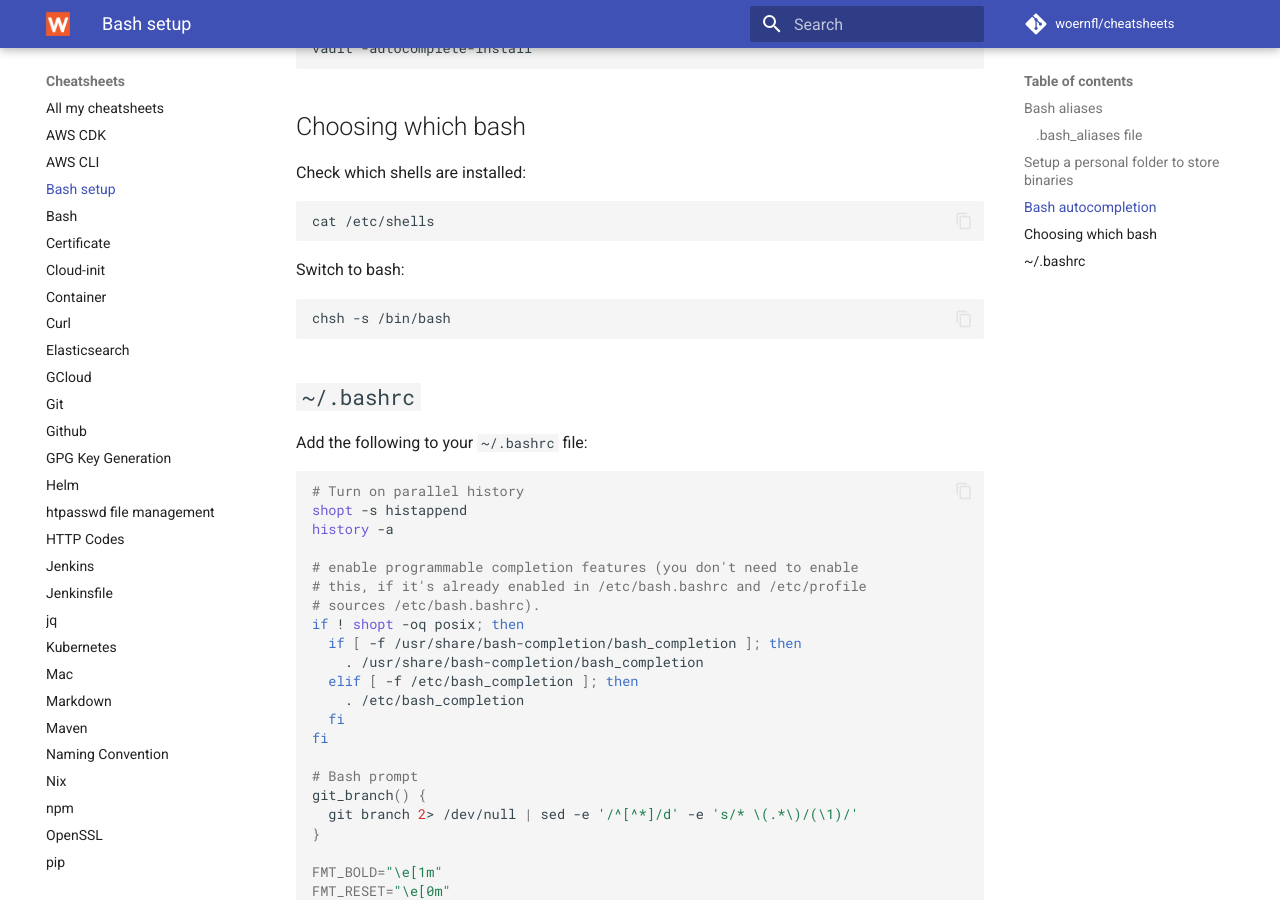
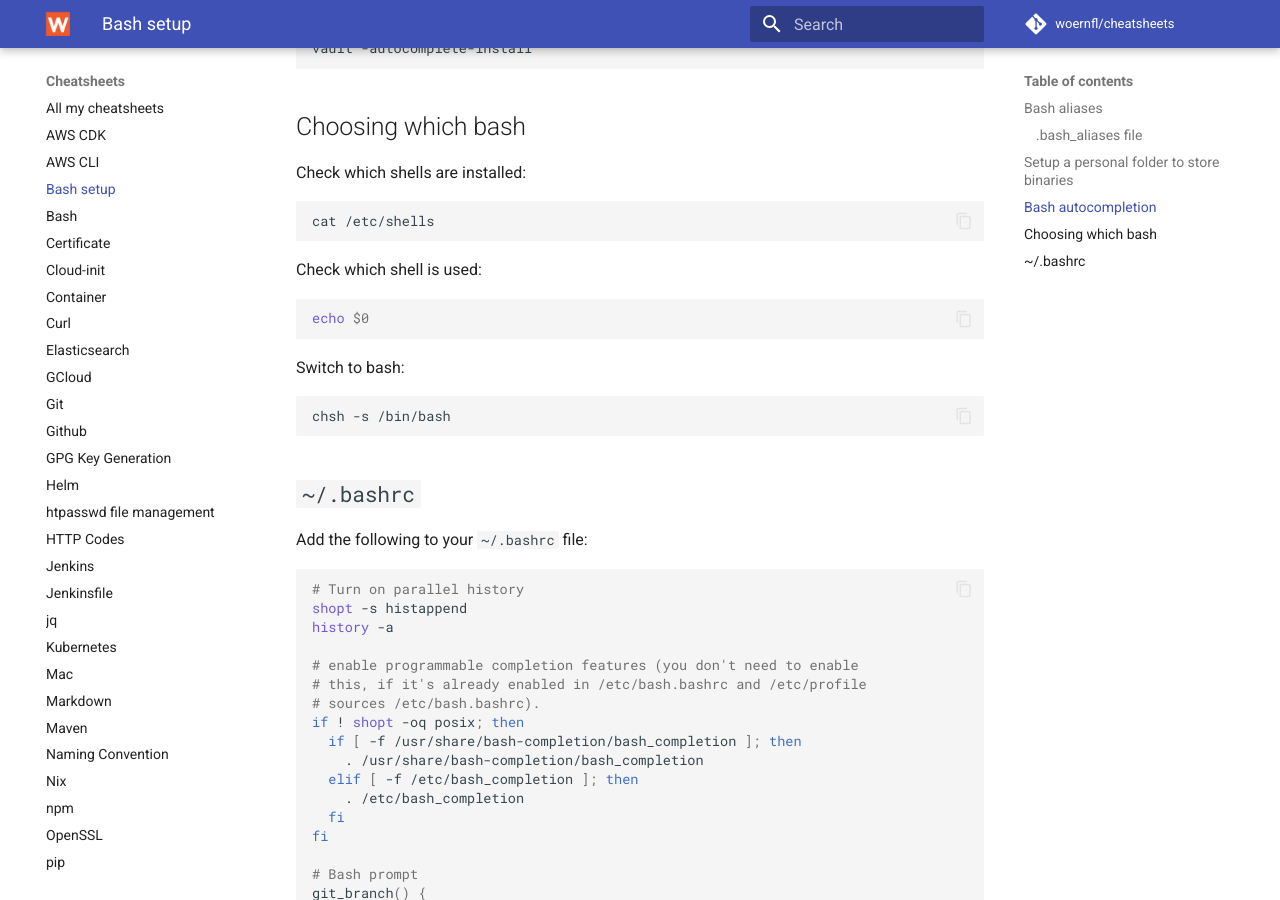
Before and after one commit to woernfl/cheatsheets, an MkDocs documentation site: the page built from docs/bash-setup.md, in a window 1280 px wide and 900 px high, scrolled down 1369 px. Built offline with MkDocs 1.6.1 and Material for MkDocs 9.7.7, drawn with Linux system fonts in a browser that asks for light colours; comment, search, counter and statistics services are not loaded.

Commit message:
Update bash-setup.md (#213)

````diff
--- a/docs/bash-setup.md
+++ b/docs/bash-setup.md
@@ -73,6 +73,12 @@ Check which shells are installed:
 cat /etc/shells
 ```
 
+Check which shell is used:
+
+```bash
+echo $0
+```
+
 Switch to bash:
 
 ```bash
````
